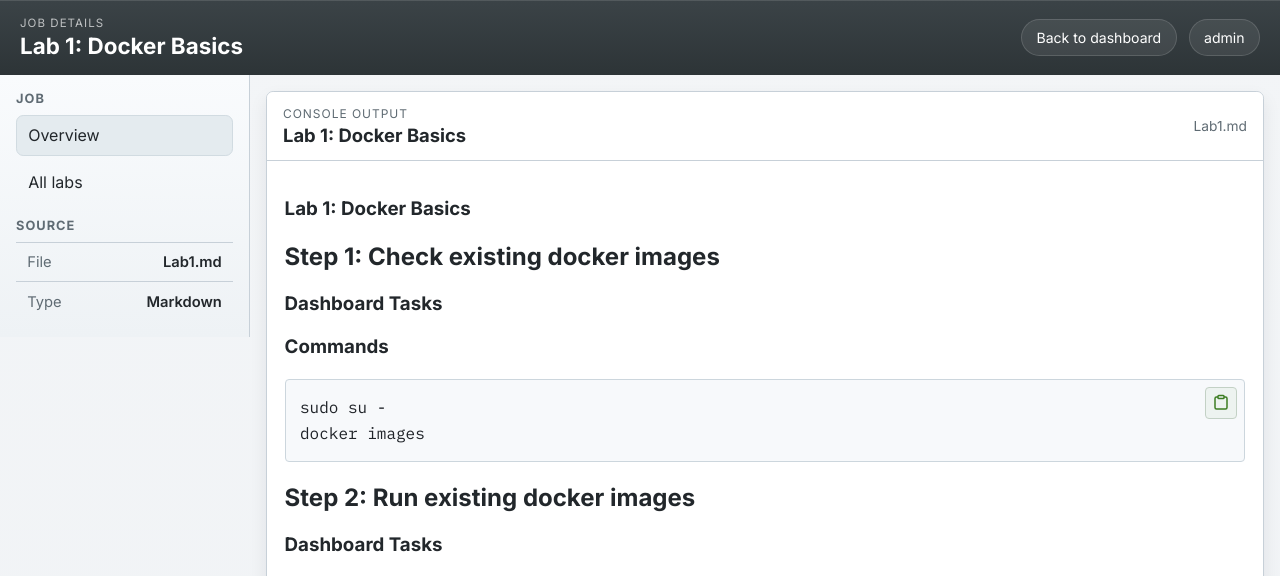
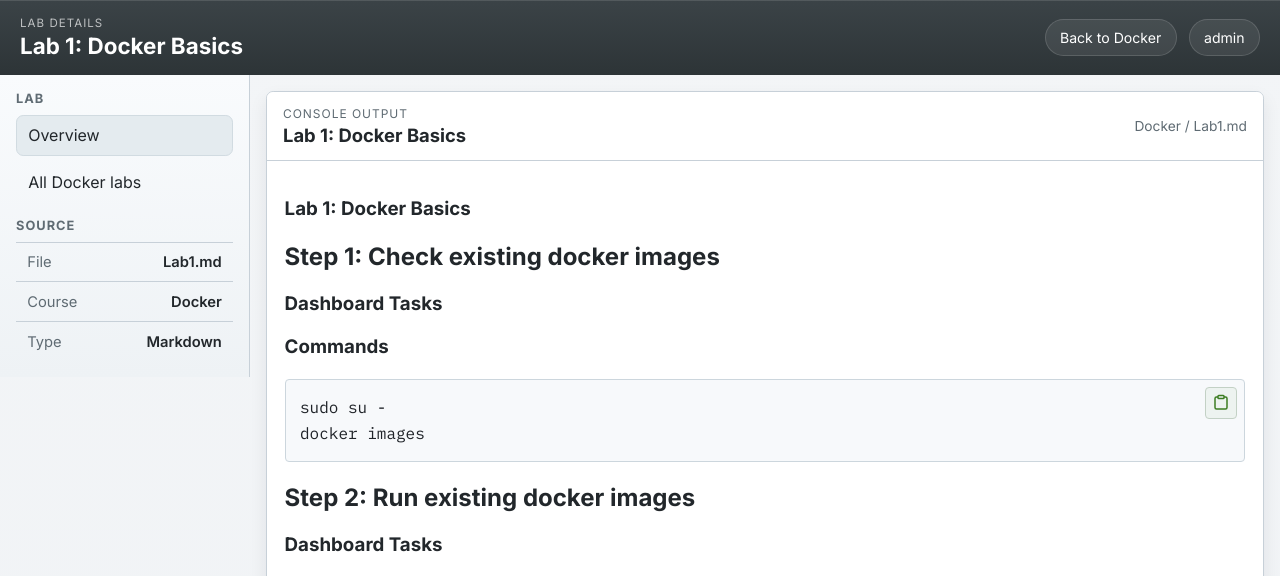
Before and after one commit to Vedantha-V-V/devhelper, a Flask app: page /labs/1 in a window 1280 px wide. Shown: the top 576 px of the page. Run offline with Flask 3, Linux system fonts and the light colour scheme; some libraries are stand-ins or nearby versions.

Commit message:
Updated Lab Records

````diff
--- /dev/null
+++ b/lab/nextgendb/Lab2.md
@@ -0,0 +1,29 @@
+# Lab 2: NextGenDB Basics
+
+## Step 1: Start the local database
+### Dashboard Tasks
+
+### Commands
+```bash
+nextgendb start
+nextgendb status
+```
+
+## Step 2: Create a sample database
+### Dashboard Tasks
+
+### Commands
+```bash
+nextgendb shell
+use training
+db.createCollection("students")
+```
+
+## Step 3: Insert and read data
+### Dashboard Tasks
+
+### Commands
+```bash
+db.students.insertOne({ name: "Asha", course: "nextgendb" })
+db.students.find()
+```
--- a/main.py
+++ b/main.py
@@ -11,6 +11,10 @@ app = Flask(__name__)
 BASE_DIR = Path(__file__).resolve().parent
 LAB_DIR = BASE_DIR / "lab"
 LAB_FILE_PATTERN = re.compile(r"^Lab(\d+)\.md$", re.IGNORECASE)
+COURSE_ALIASES = {
+    "docker": "docker",
+    "nextgendb": "nextgendb"
+}
 
 
 def extract_title(markdown_text: str, fallback: str) -> str:
@@ -30,6 +34,16 @@ def extract_preview(markdown_text: str) -> str:
             continue
         return stripped[:180]
     return "No content added yet."
+
+
+def normalize_course(course: str) -> str | None:
+    return COURSE_ALIASES.get(course.lower())
+
+
+def display_course_name(course: str) -> str:
+    if course == "nextgendb":
+        return "NextGen DB"
+    return course.capitalize()
 
 
 def render_markdown(markdown_text: str) -> str:
@@ -57,8 +71,9 @@ def load_labs() -> list[dict]:
     if not LAB_DIR.exists():
         return labs
 
-    for path in sorted(LAB_DIR.glob("*.md")):
+    for path in sorted(LAB_DIR.glob("*/*.md")):
         raw = path.read_text(encoding="utf-8")
+        course_slug = path.parent.name
         match = LAB_FILE_PATTERN.match(path.name)
 
         if match:
@@ -71,6 +86,8 @@ def load_labs() -> list[dict]:
         labs.append(
             {
                 "id": lab_id,
+                "course": course_slug,
+                "course_label": display_course_name(course_slug),
                 "file_name": path.name,
                 "title": extract_title(raw, default_title),
                 "preview": extract_preview(raw),
@@ -87,8 +104,34 @@ def home():
     return render_template("index.html", labs=load_labs())
 
 
+@app.route("/courses/<course>")
+def course_home(course: str):
+    normalized_course = normalize_course(course)
+    if normalized_course is None:
+        abort(404)
+
+    labs = [lab for lab in load_labs() if lab["course"] == normalized_course]
+    return render_template("index.html", labs=labs)
+
+
+@app.route("/courses/<course>/labs/<lab_id>")
+def lab_detail(course: str, lab_id: str):
+    normalized_course = normalize_course(course)
+    if normalized_course is None:
+        abort(404)
+
+    labs = load_labs()
+    selected = next(
+        (lab for lab in labs if lab["course"] == normalized_course and lab["id"] == lab_id),
+        None,
+    )
+    if selected is None:
+        abort(404)
+    return render_template("article.html", lab=selected)
+
+
 @app.route("/labs/<lab_id>")
-def lab_detail(lab_id: str):
+def legacy_lab_detail(lab_id: str):
     labs = load_labs()
     selected = next((lab for lab in labs if lab["id"] == lab_id), None)
     if selected is None:
--- a/templates/article.html
+++ b/templates/article.html
@@ -15,12 +15,12 @@
         <header class="jenkins-header">
             <div class="brand-block">
                 <div>
-                    <p class="eyebrow">Job details</p>
+                    <p class="eyebrow">Lab details</p>
                     <h1>{{ lab.title }}</h1>
                 </div>
             </div>
             <div class="header-actions">
-                <a class="search-pill back-pill" href="{{ url_for('home') }}">Back to dashboard</a>
+                <a class="search-pill back-pill" href="{{ url_for('course_home', course=lab.course) }}">Back to {{ lab.course_label }}</a>
                 <div class="user-pill">admin</div>
             </div>
         </header>
@@ -28,15 +28,19 @@
         <div class="workspace-shell detail-shell">
             <aside class="sidebar">
                 <div class="sidebar-section">
-                    <h2>Job</h2>
-                    <a class="sidebar-link active" href="{{ url_for('lab_detail', lab_id=lab.id) }}">Overview</a>
-                    <a class="sidebar-link" href="{{ url_for('home') }}">All labs</a>
+                    <h2>Lab</h2>
+                    <a class="sidebar-link active" href="{{ url_for('lab_detail', course=lab.course, lab_id=lab.id) }}">Overview</a>
+                    <a class="sidebar-link" href="{{ url_for('course_home', course=lab.course) }}">All {{ lab.course_label }} labs</a>
                 </div>
                 <div class="sidebar-section">
                     <h2>Source</h2>
                     <div class="sidebar-stat">
                         <span>File</span>
                         <strong>{{ lab.file_name }}</strong>
+                    </div>
+                    <div class="sidebar-stat">
+                        <span>Course</span>
+                        <strong>{{ lab.course_label }}</strong>
                     </div>
                     <div class="sidebar-stat">
                         <span>Type</span>
@@ -52,7 +56,7 @@
                             <p class="panel-kicker">Console output</p>
                             <h2>{{ lab.title }}</h2>
                         </div>
-                        <span class="job-file">{{ lab.file_name }}</span>
+                        <span class="job-file">{{ lab.course_label }} / {{ lab.file_name }}</span>
                     </div>
                     <article class="markdown-body">
                         {{ lab.html | safe }}
````
Also changed, not shown: helper.py (+19 -4 lines), templates/index.html (+6 -7 lines), lab/docker/Lab1.md (renamed from lab/Lab1.md), lab/docker/Lab2.md (renamed from lab/Lab2.md), lab/docker/Lab3.md (renamed from lab/Lab3.md), lab/docker/Lab4.md (renamed from lab/Lab4.md), lab/docker/Lab5.md (renamed from lab/Lab5.md), lab/docker/Lab6.md (renamed from lab/Lab6.md), lab/docker/Lab7.md (renamed from lab/Lab7.md), lab/docker/Lab8.md (renamed from lab/Lab8.md).
